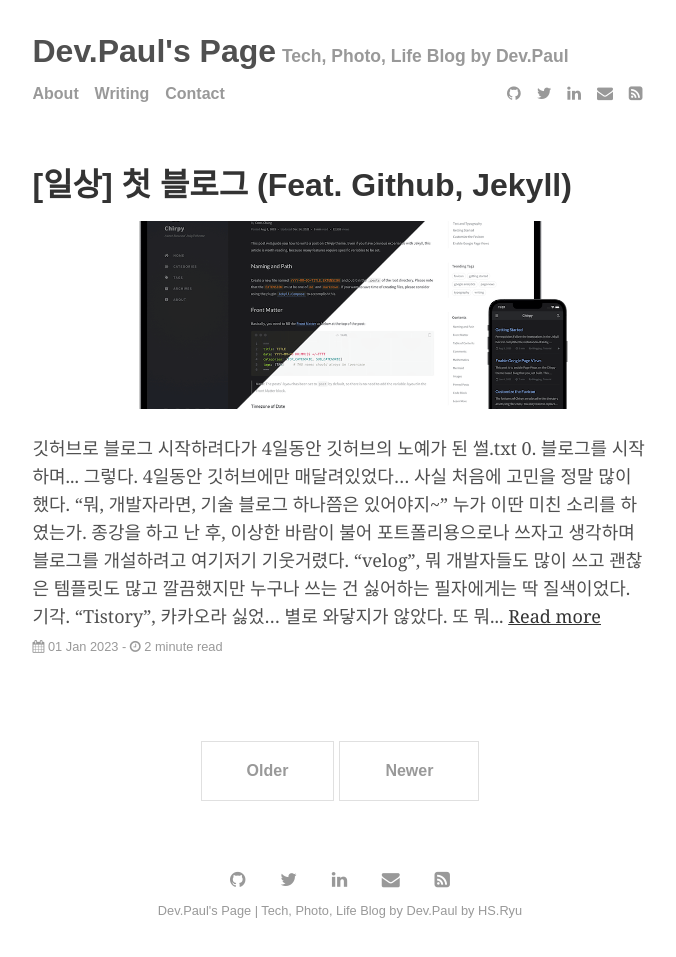
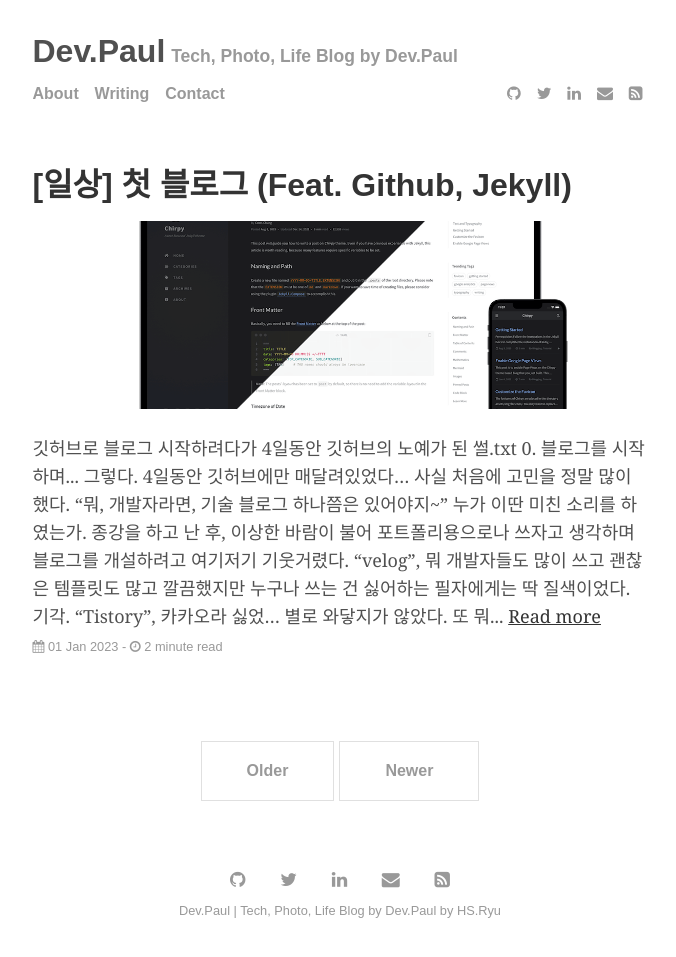
Before and after one commit to IIIBreakeRIII/IIIBreakeRIII.github.io, a Jekyll site: the page built from index.html, in a window 1280 px wide. Shown: the whole page, without its empty margins (300-976 px from the left). Built offline with Jekyll 4.4.1, drawn with Linux system fonts in a browser that asks for light colours; some web fonts are replaced; the list of posts is cut into pages by our own code.

Commit message:
Edit config

```diff
--- a/_config.yml
+++ b/_config.yml
@@ -20,7 +20,7 @@
 plugins:             [jekyll-paginate, jekyll-sitemap, jekyll-feed, jekyll-seo-tag]
 
 # Customise atom feed settings (this is where Jekyll-Feed gets configuration information)
-title:		           "Dev.Paul's Page"
+title:		           "Dev.Paul"
 description:	       'Tech, Photo, Life Blog by Dev.Paul'
 author:              'HS.Ryu'
 
```
